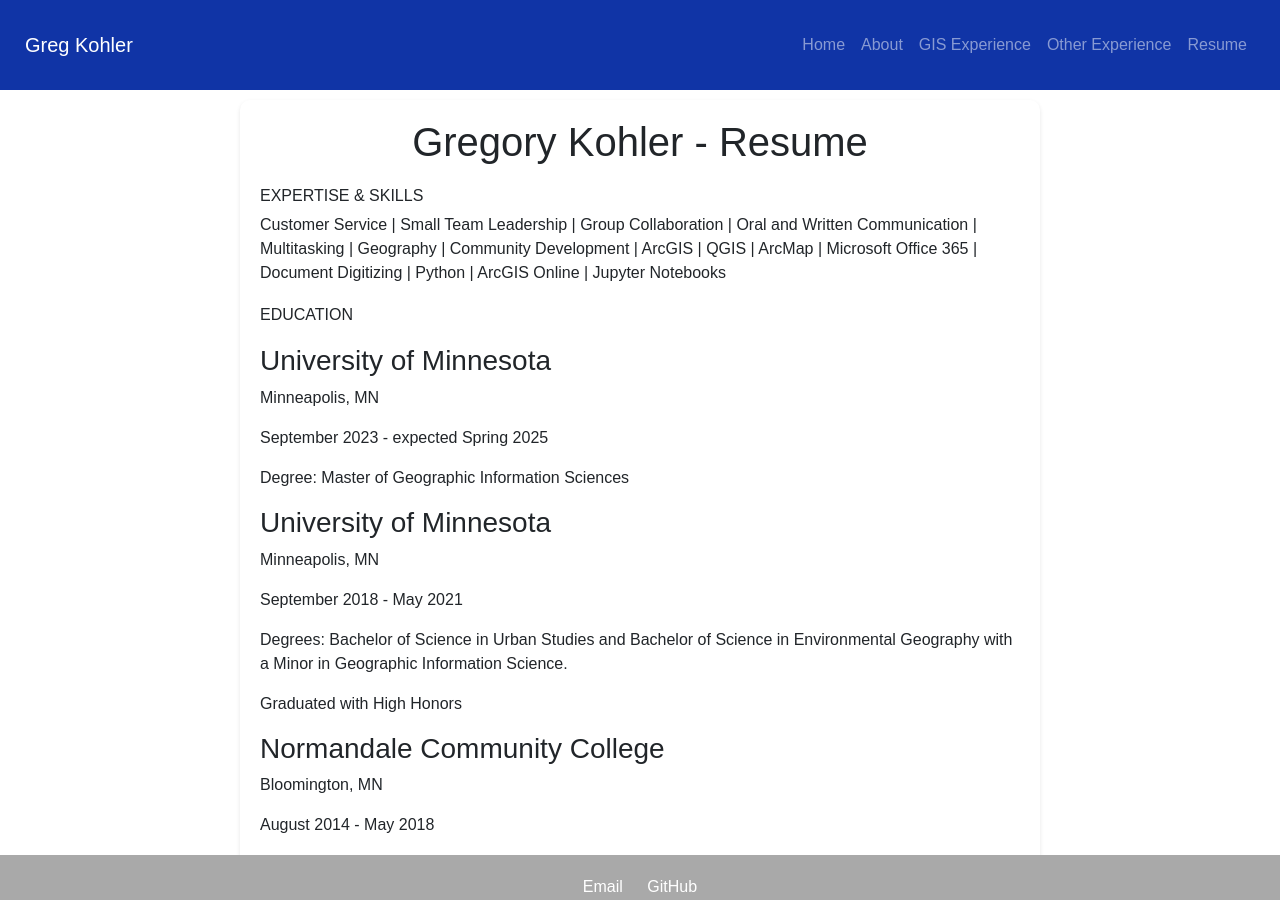
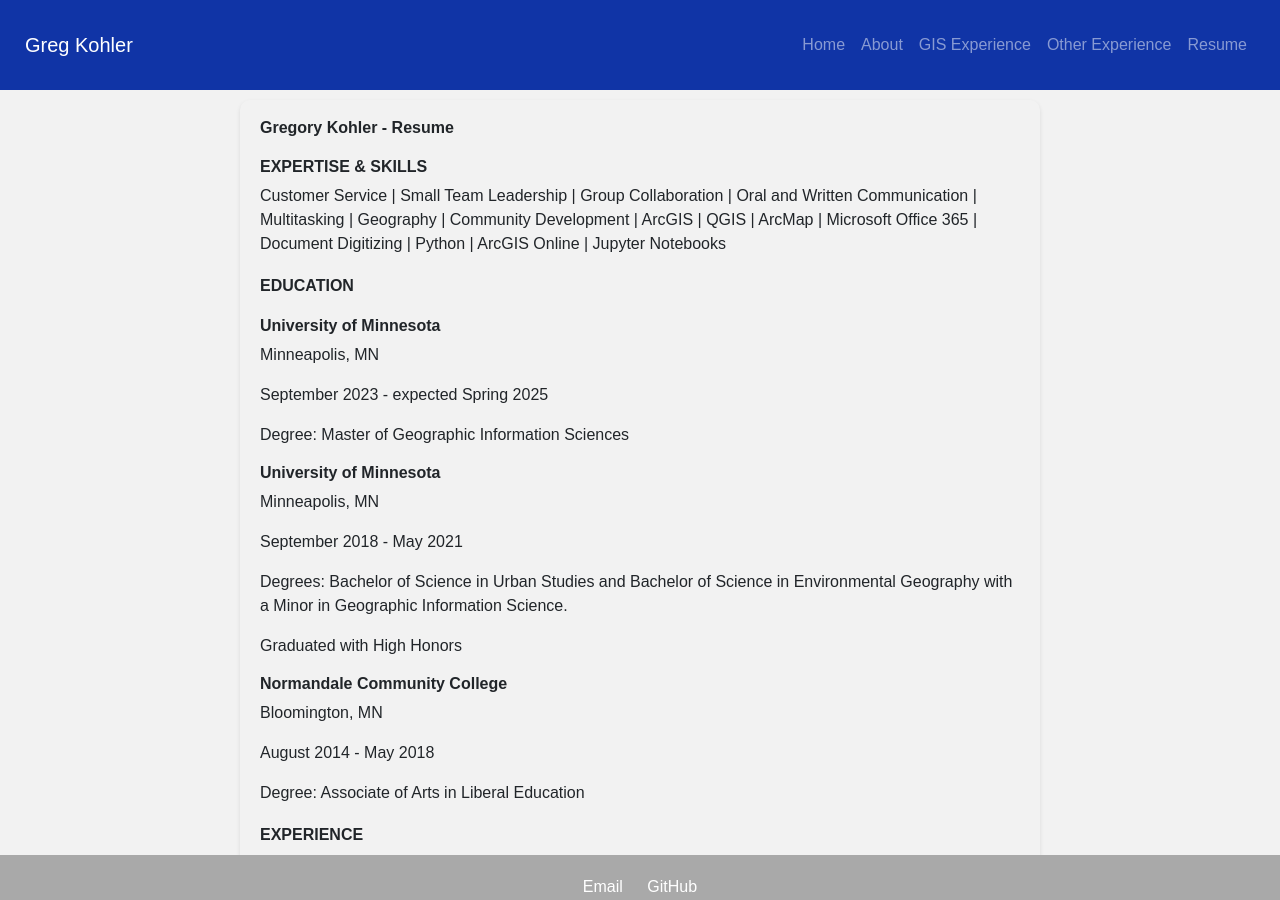
Before and after one commit to greg-kohler/myportfolio, a Jekyll site: the page built from resume.html, in a window 1280 px wide and 900 px high. Built offline with Jekyll 4.4.1, drawn with Linux system fonts in a browser that asks for light colours.

Commit message:
Update resume.html

```diff
--- a/resume.html
+++ b/resume.html
@@ -8,9 +8,11 @@ title: Resume
             font-family: Arial, sans-serif;
             margin: 0;
             padding: 0;
+            display: flex;
             align-items: center;
             justify-content: center;
-            display: flex;
+            min-height: 100vh;
+            background-color: #f2f2f2;
         }
 
         .resume {
@@ -20,16 +22,14 @@ title: Resume
             box-shadow: 0 2px 4px rgba(0, 0, 0, 0.1);
             border-radius: 10px;
             padding-top: 2vh;
-
-
         }
 
-        h1 {
-            text-align: center;
+        h1, h2, h3 {
+            font-weight: bold;
+            font-size: 1em;
         }
 
         h2 {
-            font-size: 1em;
             margin-top: 20px;
         }
 
@@ -44,7 +44,6 @@ title: Resume
 
         .experience-item {
             margin-top: 15px;
-
         }
 
         .skills {
@@ -83,7 +82,7 @@ title: Resume
         <h2>EXPERIENCE</h2>
         <div class="experience">
             <div class="experience-item">
-                <h2>Teaching Assistant at University of Minnesota</h2>
+                <h3>Teaching Assistant at University of Minnesota</h3>
                 <p>Minneapolis, MN</p>
                 <p>September 2023 - Present</p>
                 <p>Guided lab sections to assist students working with ArcGIS Pro.</p>
@@ -91,8 +90,8 @@ title: Resume
                 <p>Assisted professor with grading exams, activities, and labs.</p>
             </div>
 
-            <div class="experience-item">
-                <h2>Traffic Analyst at Alliant Engineering</h2>
+            <div class "experience-item">
+                <h3>Traffic Analyst at Alliant Engineering</h3>
                 <p>Minneapolis, MN</p>
                 <p>November 2021 - Present</p>
                 <p>Set up traffic counting cameras.</p>
@@ -103,7 +102,7 @@ title: Resume
             </div>
 
             <div class="experience-item">
-                <h2>Code Enforcement Intern at City of Robbinsdale</h2>
+                <h3>Code Enforcement Intern at City of Robbinsdale</h3>
                 <p>Robbinsdale, MN</p>
                 <p>July 2021 - October 2021</p>
                 <p>Assisted with the inspection of properties for city code compliance.</p>
@@ -113,7 +112,7 @@ title: Resume
             </div>
 
             <div class="experience-item">
-                <h2>Consulting Intern at Civitas Consultants LLC</h2>
+                <h3>Consulting Intern at Civitas Consultants LLC</h3>
                 <p>Minneapolis, MN</p>
                 <p>May 2020 - May 2021</p>
                 <p>Created an informational packet to help businesses during the pandemic.</p>
@@ -123,7 +122,7 @@ title: Resume
             </div>
 
             <div class="experience-item">
-                <h2>Student Intern at Dinkytown Business Alliance</h2>
+                <h3>Student Intern at Dinkytown Business Alliance</h3>
                 <p>Minneapolis, MN</p>
                 <p>February 2020 - May 2020</p>
                 <p>Created a public list of business owners during the pandemic.</p>
@@ -132,7 +131,7 @@ title: Resume
             </div>
 
             <div class="experience-item">
-                <h2>Research Intern at Minnesota Population Center</h2>
+                <h3>Research Intern at Minnesota Population Center</h3>
                 <p>Minneapolis, MN</p>
                 <p>February 2019 - May 2019</p>
                 <p>Researched historical quantitative data.</p>
```
